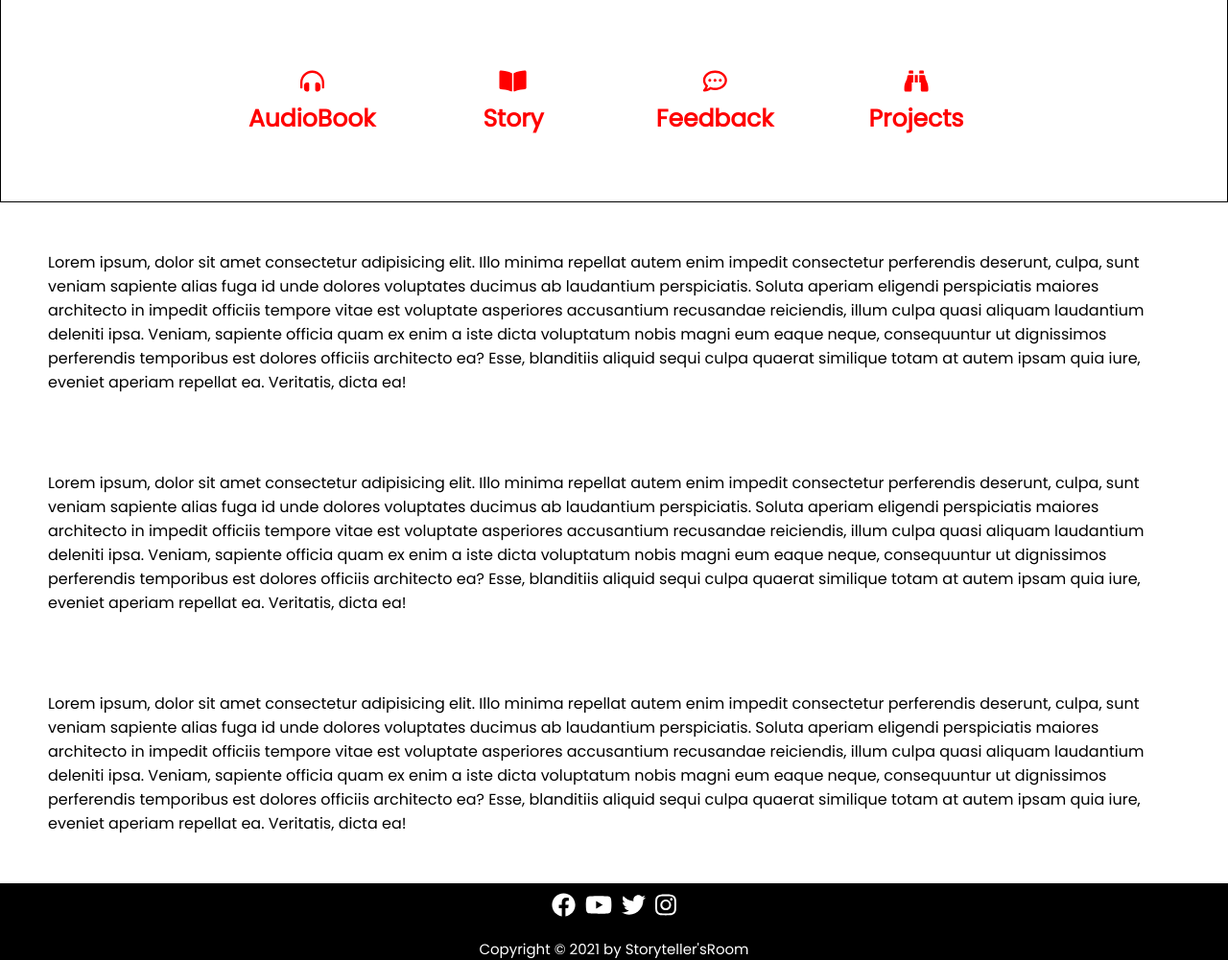
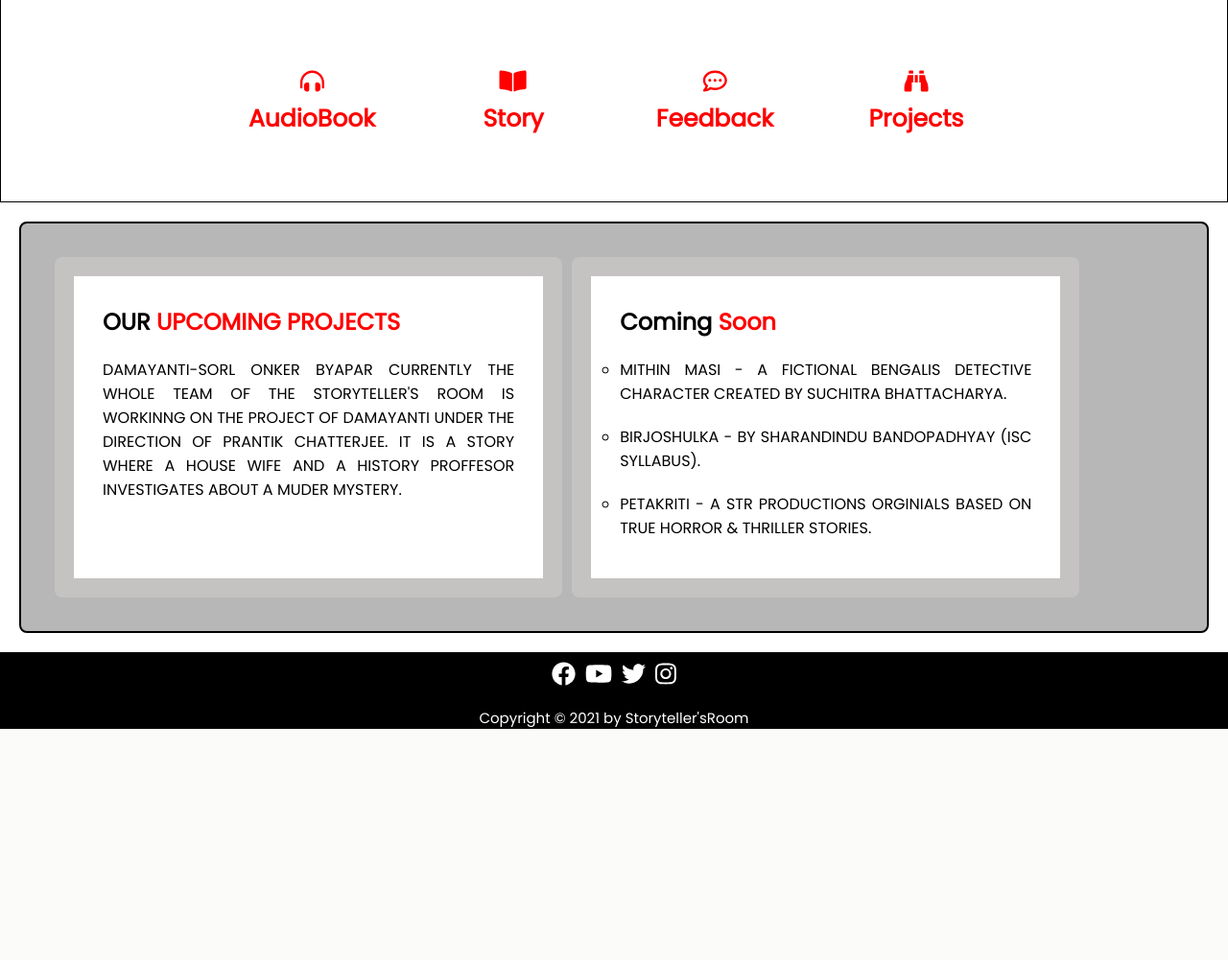
Before and after one commit to thestorytellersroom/thestorytellersroom, a PHP site: page / in a window 1280 px wide. Shown: the part 923-1924 px from the top of the page at 96% size. After the commit the page ends 1683 px from the top, so only its background shows below. Run offline with PHP 8.4, Linux system fonts and the light colour scheme; some web fonts are replaced.

Commit message:
added styles

```diff
--- a/index.html
+++ b/index.html
@@ -8,7 +8,9 @@
     <title>The Storytellers' Room</title>
     <link rel="stylesheet" href="style.css">
     <link rel="stylesheet" href="https://cdnjs.cloudflare.com/ajax/libs/font-awesome/5.15.3/css/all.min.css">
-    <script src="https://cdnjs.cloudflare.com/ajax/libs/font-awesome/5.15.3/js/all.min.js" integrity="sha512-RXf+QSDCUQs5uwRKaDoXt55jygZZm2V++WUZduaU/Ui/9EGp3f/2KZVahFZBKGH0s774sd3HmrhUy+SgOFQLVQ==" crossorigin="anonymous" referrerpolicy="no-referrer"></script>
+    <script src="https://cdnjs.cloudflare.com/ajax/libs/font-awesome/5.15.3/js/all.min.js"
+        integrity="sha512-RXf+QSDCUQs5uwRKaDoXt55jygZZm2V++WUZduaU/Ui/9EGp3f/2KZVahFZBKGH0s774sd3HmrhUy+SgOFQLVQ=="
+        crossorigin="anonymous" referrerpolicy="no-referrer"></script>
 </head>
 
 <body onload="loader()">
@@ -45,40 +47,34 @@
 
         </div>
         <div class="offering">
-           <div class="feat"><h6><i class="fas fa-headphones-alt"></i>AudioBook</h6></div>
-           <div class="feat"><h6><i class="fas fa-book-open"></i>Story</h6></div>
-           <div class="feat"><h6><i class="far fa-comment-dots"></i>Feedback</h6></div>
-           <div class="feat"><h6><i class="fas fa-binoculars"></i>Projects</h6></div>
+            <div class="feat">
+                <h6><i class="fas fa-headphones-alt"></i>AudioBook</h6>
+            </div>
+            <div class="feat">
+                <h6><i class="fas fa-book-open"></i>Story</h6>
+            </div>
+            <div class="feat">
+                <h6><i class="far fa-comment-dots"></i>Feedback</h6>
+            </div>
+            <div class="feat">
+                <h6><i class="fas fa-binoculars"></i>Projects</h6>
+            </div>
         </div>
         <div class="content">
-            <p>Lorem ipsum, dolor sit amet consectetur adipisicing elit. Illo minima repellat autem enim impedit
-                consectetur perferendis deserunt, culpa, sunt veniam sapiente alias fuga id unde dolores voluptates
-                ducimus ab laudantium perspiciatis. Soluta aperiam eligendi perspiciatis maiores architecto in impedit
-                officiis tempore vitae est voluptate asperiores accusantium recusandae reiciendis, illum culpa quasi
-                aliquam laudantium deleniti ipsa. Veniam, sapiente officia quam ex enim a iste dicta voluptatum nobis
-                magni eum eaque neque, consequuntur ut dignissimos perferendis temporibus est dolores officiis
-                architecto ea? Esse, blanditiis aliquid sequi culpa quaerat similique totam at autem ipsam quia iure,
-                eveniet aperiam repellat ea. Veritatis, dicta ea!</p>
-        </div>
-        <div class="content">
-            <p>Lorem ipsum, dolor sit amet consectetur adipisicing elit. Illo minima repellat autem enim impedit
-                consectetur perferendis deserunt, culpa, sunt veniam sapiente alias fuga id unde dolores voluptates
-                ducimus ab laudantium perspiciatis. Soluta aperiam eligendi perspiciatis maiores architecto in impedit
-                officiis tempore vitae est voluptate asperiores accusantium recusandae reiciendis, illum culpa quasi
-                aliquam laudantium deleniti ipsa. Veniam, sapiente officia quam ex enim a iste dicta voluptatum nobis
-                magni eum eaque neque, consequuntur ut dignissimos perferendis temporibus est dolores officiis
-                architecto ea? Esse, blanditiis aliquid sequi culpa quaerat similique totam at autem ipsam quia iure,
-                eveniet aperiam repellat ea. Veritatis, dicta ea!</p>
-        </div>
-        <div class="content">
-            <p>Lorem ipsum, dolor sit amet consectetur adipisicing elit. Illo minima repellat autem enim impedit
-                consectetur perferendis deserunt, culpa, sunt veniam sapiente alias fuga id unde dolores voluptates
-                ducimus ab laudantium perspiciatis. Soluta aperiam eligendi perspiciatis maiores architecto in impedit
-                officiis tempore vitae est voluptate asperiores accusantium recusandae reiciendis, illum culpa quasi
-                aliquam laudantium deleniti ipsa. Veniam, sapiente officia quam ex enim a iste dicta voluptatum nobis
-                magni eum eaque neque, consequuntur ut dignissimos perferendis temporibus est dolores officiis
-                architecto ea? Esse, blanditiis aliquid sequi culpa quaerat similique totam at autem ipsam quia iure,
-                eveniet aperiam repellat ea. Veritatis, dicta ea!</p>
+
+            <ol class="upcoming">
+                <h2>OUR <span>UPCOMING PROJECTS</span></h2>
+                <li>DAMAYANTI-SORL ONKER BYAPAR
+                    CURRENTLY THE WHOLE TEAM OF THE STORYTELLER'S ROOM IS WORKINNG ON THE PROJECT OF DAMAYANTI UNDER THE
+                    DIRECTION OF PRANTIK CHATTERJEE.
+                    IT IS A STORY WHERE A HOUSE WIFE AND A HISTORY PROFFESOR INVESTIGATES ABOUT A MUDER MYSTERY.</li>
+            </ol>
+            <ol class="coming">
+                <h2>Coming <span>Soon</span></h2>
+                <li>MITHIN MASI - A FICTIONAL BENGALIS DETECTIVE CHARACTER CREATED BY SUCHITRA BHATTACHARYA.</li>
+                <li>BIRJOSHULKA - BY SHARANDINDU BANDOPADHYAY (ISC SYLLABUS).</li>
+                <li>PETAKRITI - A STR PRODUCTIONS ORGINIALS BASED ON TRUE HORROR & THRILLER STORIES.</li>
+            </ol>
         </div>
     </main>
 
--- a/style.css
+++ b/style.css
@@ -292,6 +292,37 @@ z-index: 2;
     position: relative;
     margin: 20px;
     padding: 30px;
+    border:2px solid black;
+    background-color: rgba(0, 0, 0, 0.281);
+    border-radius: 8px;
+    display: flex;
+    flex-wrap: wrap;
+}
+.content .upcoming ,.coming
+{
+    text-align: justify;
+    width: 45%;
+    border:20px solid rgba(177, 173, 173, 0.74);
+    border-radius: 8px;
+    padding: 20px;
+    list-style: none;
+    position: relative;
+    margin: 5px;
+    background-color: white;
+}
+.coming li
+{
+    background-color: transparent;
+    list-style-type:circle;
+}
+.upcoming h2, .coming h2
+{
+
+    margin: 10px;
+}
+.upcoming li , .coming li
+{
+    margin: 20px 10px;
 }
 footer
 {
@@ -342,6 +373,15 @@ footer  .cpyrt
     {
         font-size: 23px;
     }
+    .content .upcoming ,.coming
+{
+    width: auto;
+
+}
+.upcoming h2, .coming h2
+{
+
+    margin: 0px !important;
 }
 @media screen and (max-width: 360px)
 {
```
Also changed, not shown: aboutus.html (added, +12 -0 lines), images/download.png (added), images/mic.png (added). Lines whose indentation alone changed are shown as unchanged.
